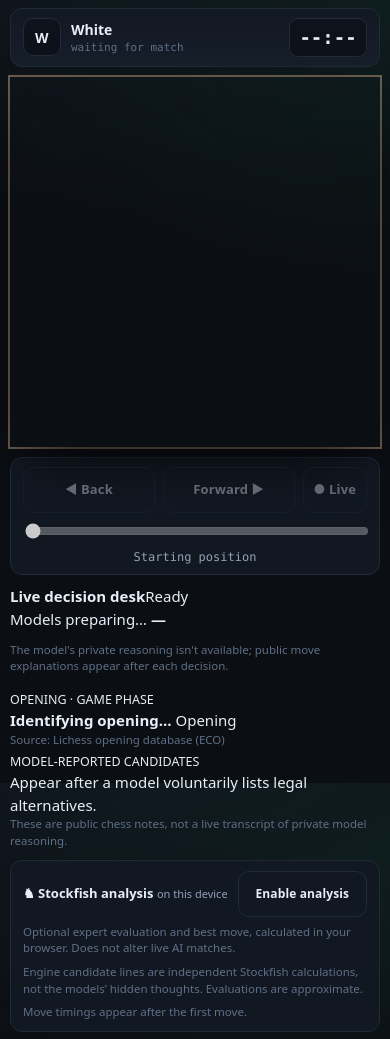
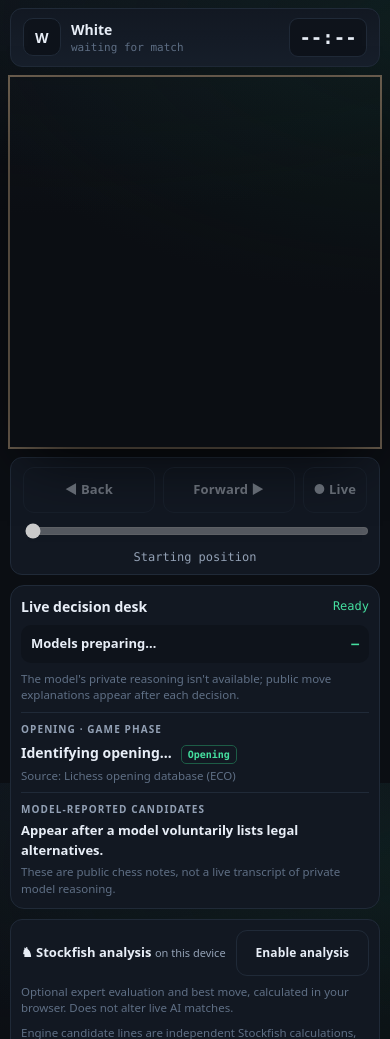
Before and after one commit to Parris-Tech-Services/llm-chess-arena, a website: page public/index.html in a window 390 px wide. Shown: the part 61-1100 px from the top of the page. Drawn offline with Linux system fonts and the light colour scheme; no server answers.

Commit message:
Style responsive live decision, opening, MultiPV and move-quality dashboard

```diff
--- a/public/style.css
+++ b/public/style.css
@@ -344,3 +344,40 @@ table.tbl tr:first-child td:first-child { color: var(--accent); font-weight: 700
 
 /* Respect the hidden attribute even when the details are a flex row. */
 .engine-details[hidden] { display: none !important; }
+
+/* The decision desk is spectator-facing, not a hidden reasoning transcript. */
+.decision-lab {
+  display: grid;
+  gap: 11px;
+  min-width: 0;
+  background: var(--panel);
+  border: 1px solid var(--line);
+  border-radius: 14px;
+  padding: 12px 14px;
+}
+.decision-title, .decision-thinking {display:flex;justify-content:space-between;align-items:center;gap:10px;}
+.decision-title strong {font-size:14px;}
+.decision-status {color:var(--accent);font:12px/1.3 var(--mono);}
+.decision-thinking {padding:9px 10px;border-radius:10px;background:var(--bg2);min-width:0;}
+.decision-thinking span {overflow:hidden;text-overflow:ellipsis;white-space:nowrap;color:var(--text);font-weight:600;font-size:13px;}
+.decision-timer {color:var(--accent);font:700 13px/1.4 var(--mono);white-space:nowrap;}
+.decision-lab p {margin:0;}
+.decision-lab small {font-size:10px;letter-spacing:.11em;color:var(--dim);font-weight:750;}
+.decision-opening,.decision-reported {border-top:1px solid var(--line);padding-top:9px;display:grid;gap:4px;min-width:0;}
+.decision-opening strong {font-size:14px;line-height:1.3;}
+.phase {display:inline-block;vertical-align:middle;font:600 10px/1.3 var(--mono);color:var(--accent);border:1px solid var(--accent-dim);border-radius:5px;padding:2px 6px;margin-left:5px;}
+#modelCandidates {font-size:13px;font-weight:600;overflow-wrap:anywhere;}
+.engine-candidates {display:grid;gap:5px;margin:4px 0;}
+.engine-line {display:grid;grid-template-columns:24px minmax(0,1fr) auto;gap:8px;align-items:start;padding:8px 9px;border:1px solid var(--line);border-radius:9px;background:var(--bg2);font:12px/1.4 var(--mono);}
+.engine-line .pv {word-break:break-word;}
+.engine-line .engine-rank {color:var(--faint);}
+.engine-line .engine-score {font-weight:800;color:var(--accent);font-variant-numeric:tabular-nums;}
+.engine-line .engine-depth {color:var(--faint);}
+.move-quality {border-left:3px solid var(--accent);padding:7px 10px;background:var(--bg2);border-radius:4px;font-size:12px;}
+.move-quality.warning {border-color:var(--warn);}
+.move-quality.blunder {border-color:var(--bad);}
+.engine-candidates[hidden],.move-quality[hidden] {display:none !important;}
+@media (max-width: 430px) {
+  .decision-lab,.engine-panel {padding:10px;gap:8px;}
+  .engine-line {grid-template-columns:18px minmax(0,1fr) auto;padding:6px;}
+}
```
